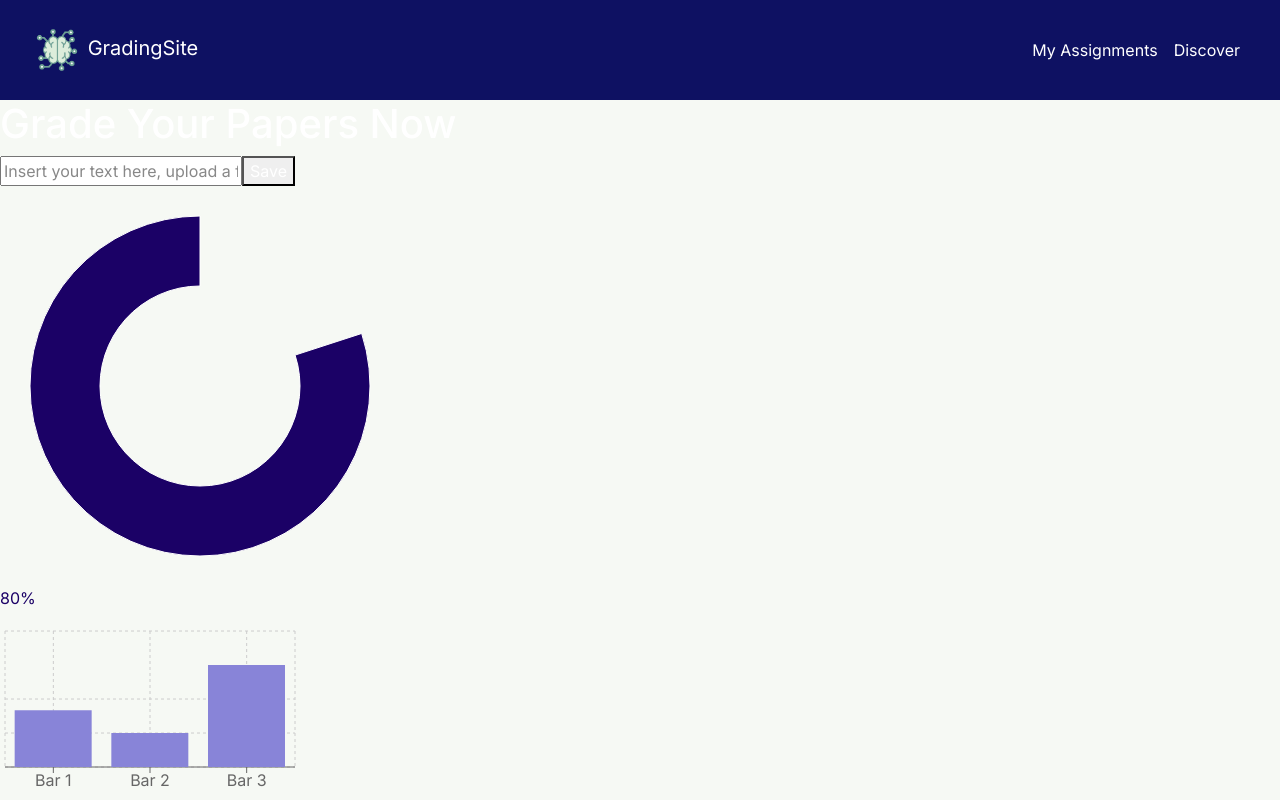
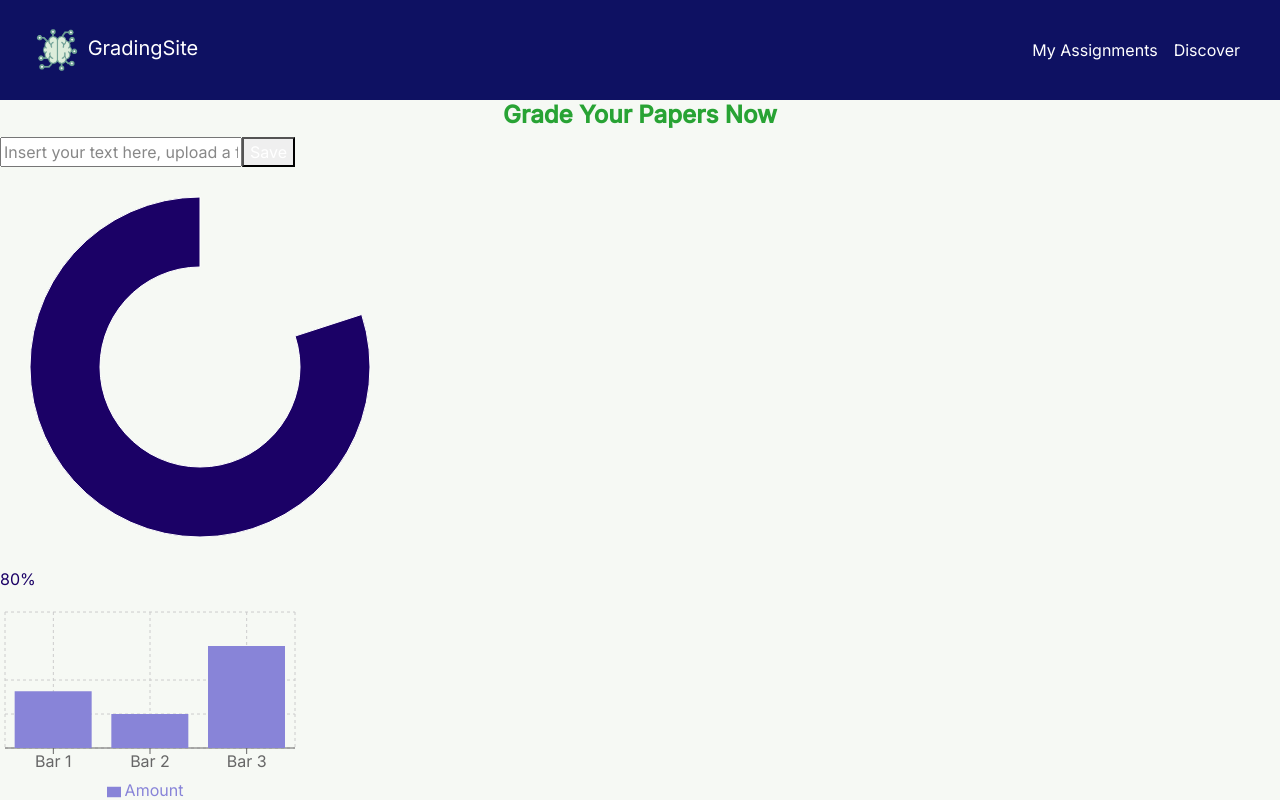
Before and after one commit to coderpr0grammer/GradingSite, a React (Create React App) app: page /my-assignments in a window 1280 px wide. Shown: the top 800 px of the page. Built offline with nearby package versions, Linux system fonts and the light colour scheme; no server answers.

Commit message:
Update MyAssignments.css

```diff
--- a/src/components/pages/MyAssignments/MyAssignments.css
+++ b/src/components/pages/MyAssignments/MyAssignments.css
@@ -1,5 +1,16 @@
 .App-header{
     background: #F6F9F4;
+
+}
+#pageHeader{
+    font-family: 'Inter';
+font-style: normal;
+font-weight: 900;
+font-size: 24px;
+line-height: 29px;
+text-align: center;
+
+color: #28A334;
 }
 
 #gradeLabel{
@@ -24,6 +35,7 @@ background: #141996;
     padding: 2em;
 
 }
+
 
 .wordValue{
     font-family: 'Inter';
```
